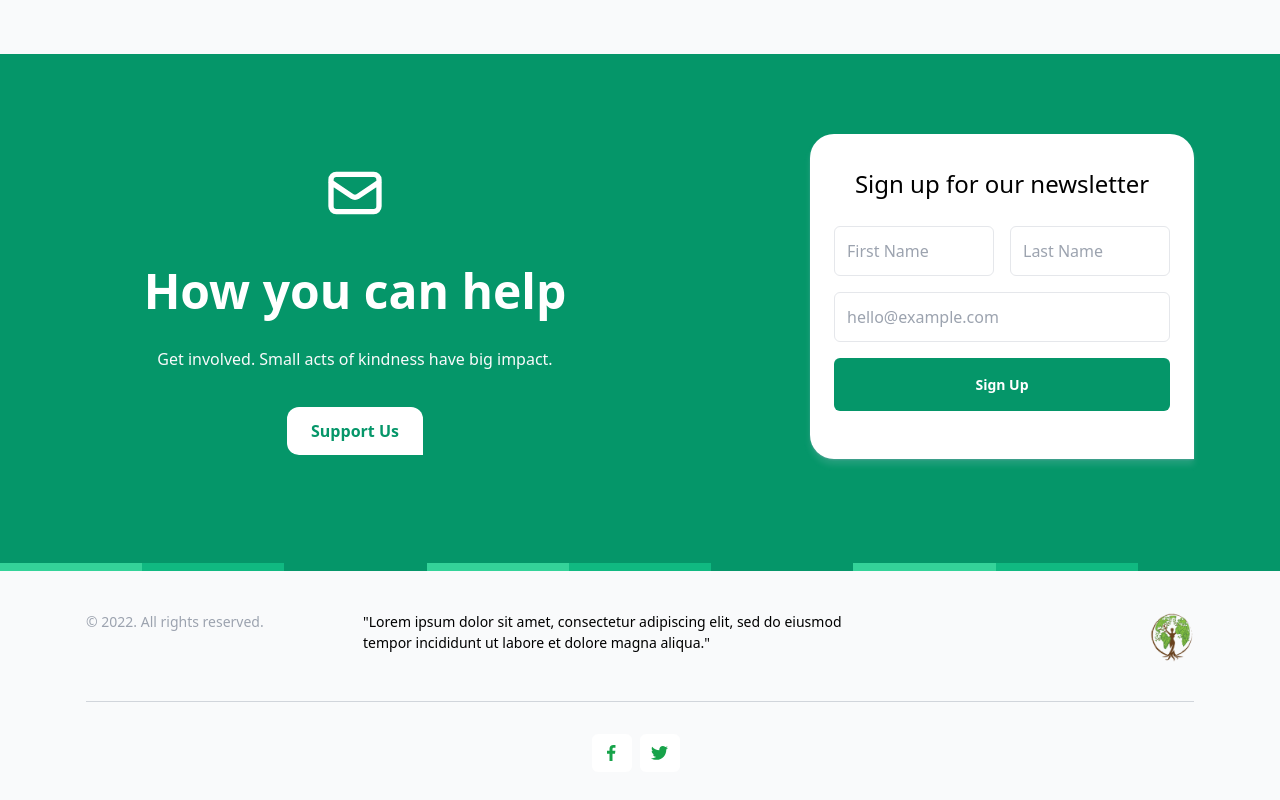
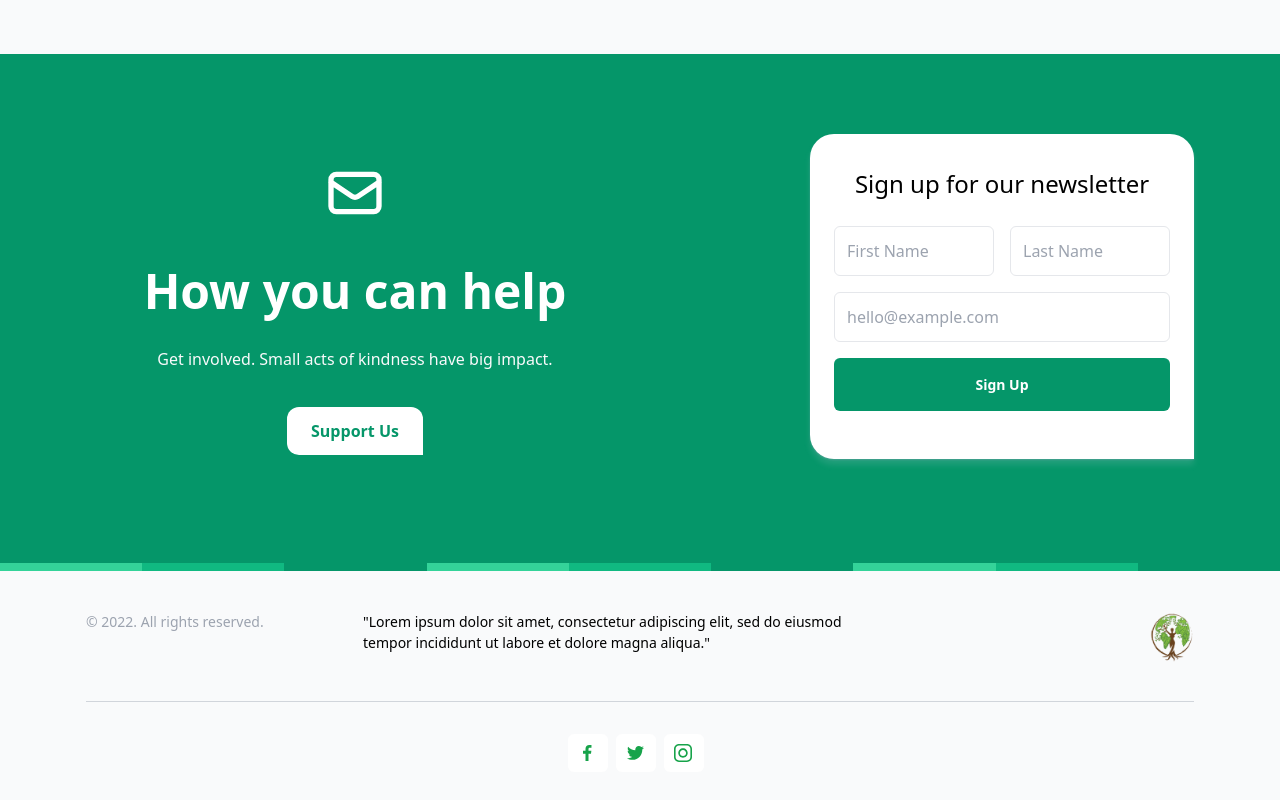
Before and after one commit to HerManyVoices/hermanyvoices.org, a Next.js app: page / in a window 1280 px wide. Shown: the part 4374-5174 px from the top of the page. Built offline with nearby package versions, Linux system fonts and the light colour scheme.

Commit message:
add new social logo & link

```diff
--- a/components/Footer.js
+++ b/components/Footer.js
@@ -1,6 +1,6 @@
 import FacebookSocialLogo from 'public/assets/social/FacebookSocialLogo.js'
 import TwitterSocialLogo from 'public/assets/social/TwitterSocialLogo.js'
-// import InstagramSocialLogo from '/public/assets/social/InstagramSocialLogo.js'
+import InstagramSocialLogo from '/public/assets/social/InstagramSocialLogo.js'
 import logo from 'public/assets/logo/logo.png'
 import Image from 'next/image'
 import Link from 'next/link'
@@ -56,14 +56,19 @@ export default function Footer() {
                 </div>
               </div>
               <div className="flex justify-center">
-                <Link href="https://www.facebook.com/HerManyVoices/">
+                <Link href="https://www.facebook.com/HerManyVoices/" passHref>
                   <a className="mr-2 inline-block w-10 rounded bg-white p-2 hover:bg-gray-50">
                     <FacebookSocialLogo />
                   </a>
                 </Link>
-                <Link href="https://twitter.com/HerManyVoices">
+                <Link href="https://twitter.com/HerManyVoices" passHref>
                   <a className="mr-2 inline-block w-10 rounded bg-white p-2 hover:bg-gray-50">
                     <TwitterSocialLogo />
+                  </a>
+                </Link>
+                <Link href="https://instagram.com" passHref>
+                  <a className="mr-2 inline-block w-10 rounded bg-white p-2 hover:bg-gray-50">
+                    <InstagramSocialLogo />
                   </a>
                 </Link>
               </div>
```
